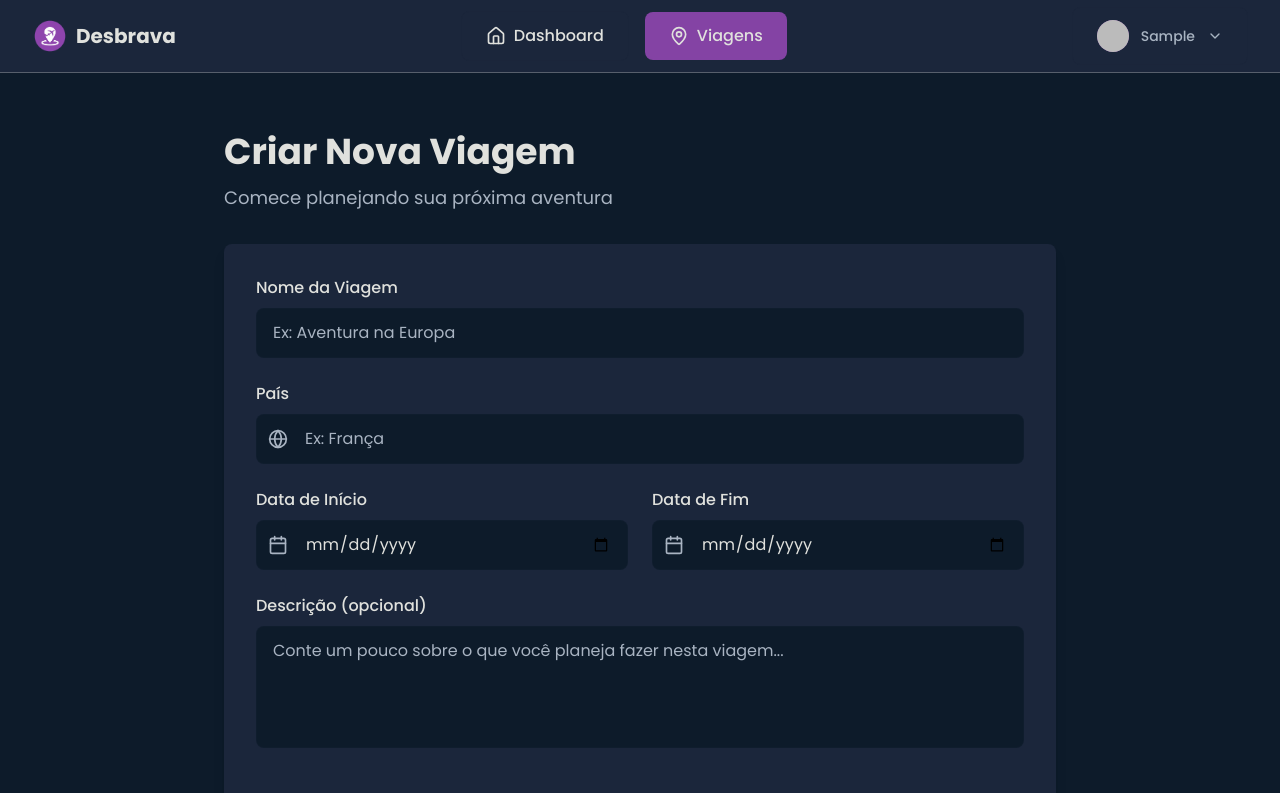
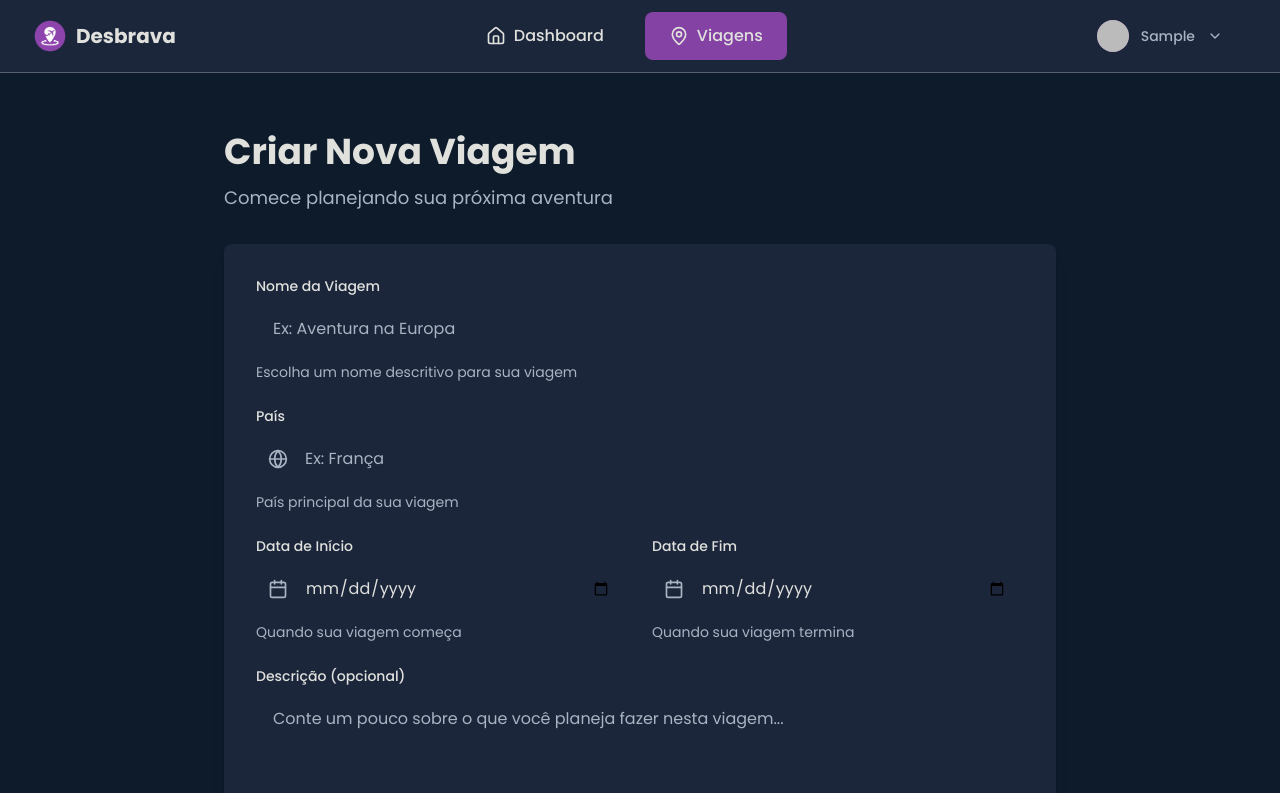
Before and after one commit to Brendhon/desbrava, a Next.js app: page /trip in a window 1280 px wide. Shown: the top 793 px of the page. Built offline with nearby package versions, Linux system fonts and the light colour scheme; no server answers; sample sign-in values are in the browser's storage.

Commit message:
feat: refactor CreateTripPage to utilize new Input and Textarea components, enhancing form structure and user experience in the Desbrava project

```diff
--- a/app/(protected)/trip/page.tsx
+++ b/app/(protected)/trip/page.tsx
@@ -2,6 +2,8 @@
 
 import Button from '@/components/ui/Button';
 import Card from '@/components/ui/Card';
+import Input from '@/components/form/Input';
+import Textarea from '@/components/form/Textarea';
 import { Calendar, Globe, Plus } from 'lucide-react';
 import { useState } from 'react';
 
@@ -48,101 +50,66 @@ export default function CreateTripPage() {
       >
         <form onSubmit={handleSubmit} className={styles.form}>
           {/* Título da Viagem */}
-          <div className={styles.formField}>
-            <label htmlFor="title" className={styles.label}>
-              Nome da Viagem
-            </label>
-            <input
+          <Input
+            label="Nome da Viagem"
             type="text"
-              id="title"
             name="title"
             value={formData.title}
             onChange={handleInputChange}
             placeholder="Ex: Aventura na Europa"
-              className={styles.input}
             required
-              aria-describedby="title-help"
+            helperText="Escolha um nome descritivo para sua viagem"
           />
-          </div>
 
           {/* País */}
-          <div className={styles.formField}>
-            <label htmlFor="country" className={styles.label}>
-              País
-            </label>
-            <div className={styles.inputWrapper}>
-              <Globe className={styles.inputIcon} aria-hidden="true" />
-              <input
+          <Input
+            label="País"
             type="text"
-                id="country"
             name="country"
             value={formData.country}
             onChange={handleInputChange}
             placeholder="Ex: França"
-                className={styles.inputWithIcon}
+            icon={Globe}
+            iconPosition="left"
             required
-                aria-describedby="country-help"
+            helperText="País principal da sua viagem"
           />
-            </div>
-          </div>
 
           {/* Datas */}
           <div className={styles.dateGrid}>
-            <div className={styles.formField}>
-              <label htmlFor="startDate" className={styles.label}>
-                Data de Início
-              </label>
-              <div className={styles.inputWrapper}>
-                <Calendar className={styles.inputIcon} aria-hidden="true" />
-                <input
+            <Input
+              label="Data de Início"
               type="date"
-                  id="startDate"
               name="startDate"
               value={formData.startDate}
               onChange={handleInputChange}
-                  className={styles.inputWithIcon}
+              icon={Calendar}
               required
-                  aria-describedby="startDate-help"
+              helperText="Quando sua viagem começa"
             />
-              </div>
-            </div>
 
-            <div className={styles.formField}>
-              <label htmlFor="endDate" className={styles.label}>
-                Data de Fim
-              </label>
-              <div className={styles.inputWrapper}>
-                <Calendar className={styles.inputIcon} aria-hidden="true" />
-                <input
+            <Input
+              label="Data de Fim"
               type="date"
-                  id="endDate"
               name="endDate"
               value={formData.endDate}
               onChange={handleInputChange}
-                  className={styles.inputWithIcon}
+              icon={Calendar}
               required
-                  aria-describedby="endDate-help"
+              helperText="Quando sua viagem termina"
             />
-              </div>
-            </div>
           </div>
 
           {/* Descrição */}
-          <div className={styles.formField}>
-            <label htmlFor="description" className={styles.label}>
-              Descrição (opcional)
-            </label>
-            <textarea
-              id="description"
+          <Textarea
+            label="Descrição (opcional)"
             name="description"
             value={formData.description}
             onChange={handleInputChange}
             placeholder="Conte um pouco sobre o que você planeja fazer nesta viagem..."
             rows={4}
-              className={styles.textarea}
-              aria-describedby="description-help"
+            helperText="Adicione detalhes sobre seus planos de viagem"
           />
-          </div>
 
           {/* Botões */}
           <div className={styles.buttonGroup}>
@@ -181,17 +148,6 @@ const styles = {
   subtitle: 'text-lg text-mist-gray',
   formContainer: '',
   form: 'space-y-6',
-  formField: 'space-y-2',
-  label: 'block text-parchment-white font-medium',
-  input:
-    'w-full px-4 py-3 bg-midnight-blue border border-slate-dark/20 rounded-lg text-parchment-white placeholder-mist-gray focus:outline-none focus:ring-2 focus:ring-royal-purple focus:border-transparent',
-  inputWrapper: 'relative',
-  inputIcon:
-    'absolute left-3 top-1/2 transform -translate-y-1/2 w-5 h-5 text-mist-gray',
-  inputWithIcon:
-    'w-full pl-12 pr-4 py-3 bg-midnight-blue border border-slate-dark/20 rounded-lg text-parchment-white placeholder-mist-gray focus:outline-none focus:ring-2 focus:ring-royal-purple focus:border-transparent',
-  textarea:
-    'w-full px-4 py-3 bg-midnight-blue border border-slate-dark/20 rounded-lg text-parchment-white placeholder-mist-gray focus:outline-none focus:ring-2 focus:ring-royal-purple focus:border-transparent resize-none',
   dateGrid: 'grid grid-cols-1 md:grid-cols-2 gap-6',
   buttonGroup: 'flex flex-col sm:flex-row gap-4 pt-4',
 };
```
Lines whose indentation alone changed are shown as unchanged.
